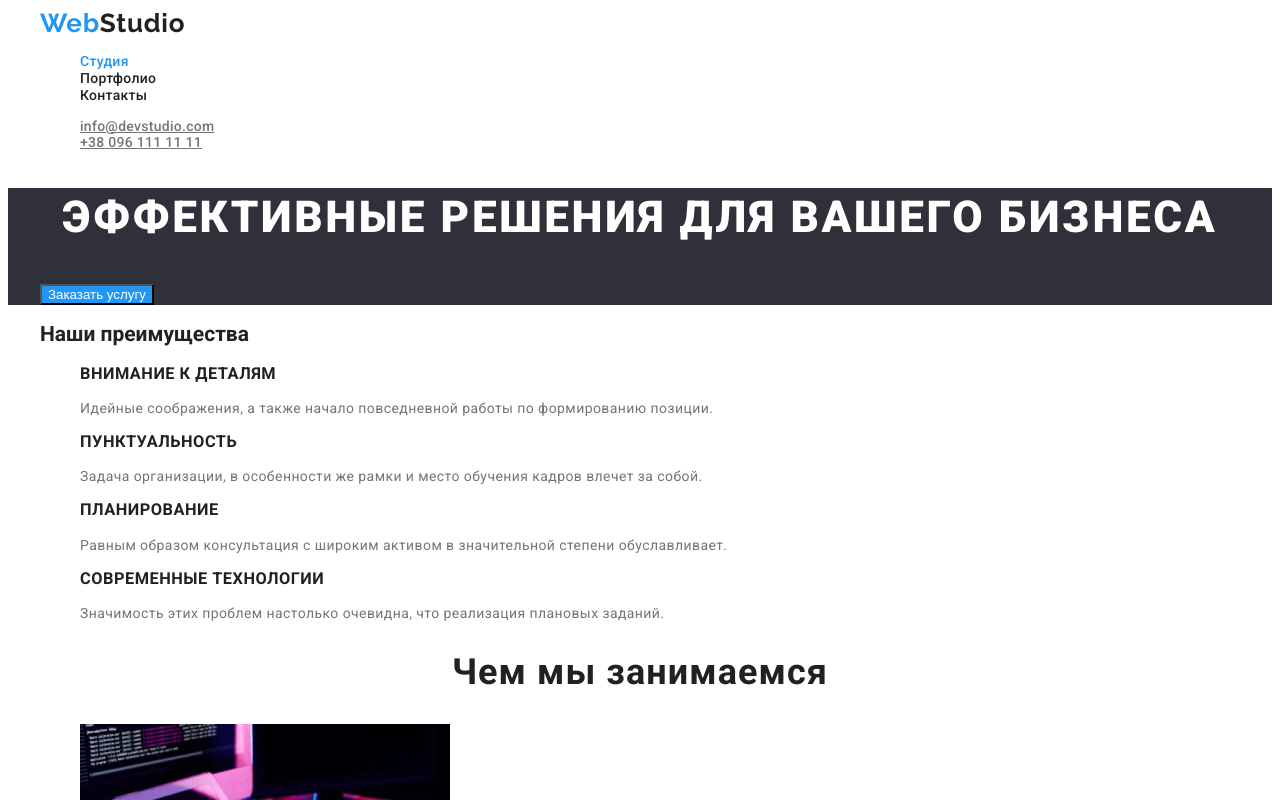
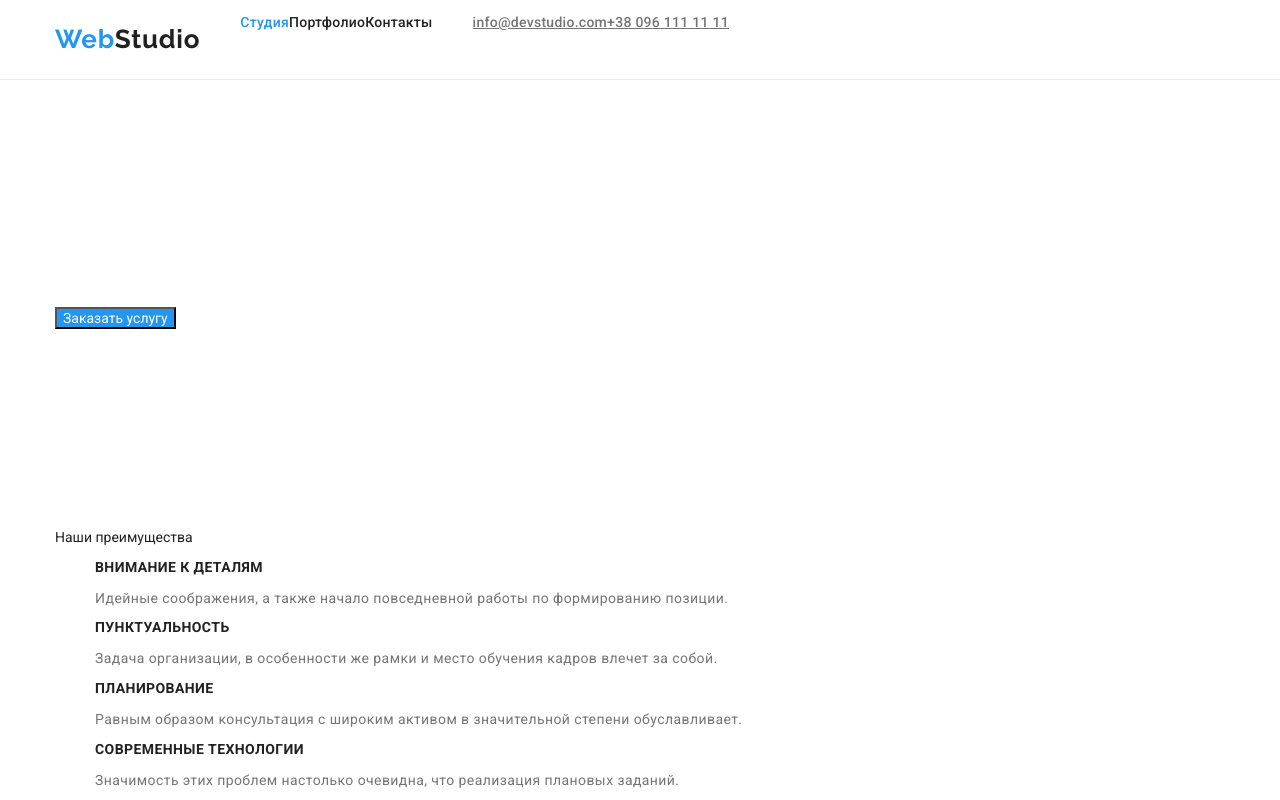
Before and after one commit to YoungSandw1ch/goit-markup-hw-03, a plain HTML site: page index.html in a window 1280 px wide. Shown: the top 800 px of the page. Drawn offline with Linux system fonts and the light colour scheme.

Commit message:
start
padding margin

```diff
--- a/css/styles.css
+++ b/css/styles.css
@@ -17,8 +17,23 @@ body {
   font-size: 14px;
   line-height: 1.2;
 }
-.list {
-  list-style: none;
+ul li {
+list-style: none;
+}
+h1,
+h2,
+h3,
+h4,
+h5,
+h6 {
+  font-size: inherit;font-weight: 400;
+}
+.section {
+  padding-top: 94px;
+  padding-bottom: 94px;
+}
+/* этот заголовок нужно сделать невидимым он для семантики */
+.hide__title{
 }
 .container{
   width: 1200px;
@@ -47,12 +62,20 @@ body {
 .header {
   letter-spacing: 0.02em;
   font-weight: 500;
+  border-bottom: 1px solid #ececec;
+}
+.header__box {
+  display: flex;
 }
 .menu {
+  display: flex;
 }
 .menu__logo {
+  padding-top: 24px;
+  padding-bottom: 24px;
 }
 .navigation {
+  display: flex;
 }
 .navigation__item{
 }
@@ -61,6 +84,7 @@ body {
   color: var(--firstFontColor);
 }
 .contacts {
+  display: flex;
 }
 .contacts__item{
 }
@@ -74,9 +98,6 @@ body {
 
 /* -------------------------------------------studio-main--------------------------------*/
 
-.head {
-background-color: var(--mainBG);
-}
 .head__title {
   font-size: 44px;
   font-weight: 900;
@@ -95,11 +116,6 @@ background-color: var(--mainBG);
   background-color: var(--brandHover);
   cursor: pointer;
 }
-.blocks {
-}
-/* этот заголовок нужно сделать невидимым он для семантики */
-.blocks__title{}
-
 .rows {
 }
 .rows__item {
@@ -114,8 +130,7 @@ background-color: var(--mainBG);
   letter-spacing: 0.03em;
   color: var(--secondFontColor);
 }
-.work {
-}
+
 .work__title {
 }
 .title {
@@ -129,8 +144,6 @@ background-color: var(--mainBG);
 .jobs__item {
 }
 .jobs__img {
-}
-.cards {
 }
 .cards__title {
 }
@@ -153,13 +166,9 @@ background-color: var(--mainBG);
 
 /* -----------------------------------------portfolio-main-------------------------------*/
 
-.section {
+
+.filter {
   font-size: 16px;
-}
-/* этот заголовок нужно сделать невидимым он для семантики */
-.section__title{
-}
-.filter {
   line-height: 1.62;
   letter-spacing: 0.03em;
   font-weight: 500;
@@ -190,6 +199,7 @@ background-color: var(--mainBG);
   font-weight: 700;
 }
 .portfolio__text {
+  font-size: 16px;
   line-height: 1.87;
   letter-spacing: 0.03em;
   color: var(--secondFontColor);
--- a/index.html
+++ b/index.html
@@ -7,39 +7,42 @@
   <title>Студия</title>
   <link href="https://fonts.googleapis.com/css2?family=Raleway:wght@700&family=Roboto:wght@400;500;700;900&display=swap"
     rel="stylesheet">
+  <link rel="stylesheet" href="./css/modern-normalize.css">
   <link rel="stylesheet" href="./css/styles.css">
 </head>
 
 <body>
   <header class="header">
     <div class="container">
+      <div class="header__box">
         <nav class="menu">
           <a class="menu__logo logo" href="#" target="_blank" rel="noreferrer noopener">Web<span>Studio</span></a>
-        <ul class="navigation list">
+          <ul class="navigation">
             <li class="navigation__item"><a class="navigation__link link current" href="./index.html">Студия</a></li>
             <li class="navigation__item"><a class="navigation__link link" href="./portfolio.html">Портфолио</a></li>
             <li class="navigation__item"><a class="navigation__link link" href="#">Контакты</a></li>
           </ul>
         </nav>
-      <ul class="contacts list">
+        <ul class="contacts">
           <li class="contacts__item"><a class="contacts__link link"
               href="mailto:info@devstudio.com">info@devstudio.com</a>
           </li>
           <li class="contacts__item"><a class="contacts__link link" href="tel:+380961111111">+38 096 111 11 11</a></li>
         </ul>
       </div>
+    </div>
   </header>
   <main>
-    <section class="head">
+    <section class="section">
       <div class="container">
         <h1 class="head__title">Эффективные решения для вашего бизнеса</h1>
         <button class="head__btn" type="button">Заказать услугу</button>
       </div>
     </section>
-    <section class="blocks">
+    <section class="section">
       <div class="container">
-        <h2 class="blocks__title">Наши преимущества</h2>
-        <ul class="rows list">
+        <h2 class="hide__title">Наши преимущества</h2>
+        <ul class="rows">
           <li class="rows__item">
             <h3 class="rows__title">Внимание к деталям</h3>
             <p class="rows__text">Идейные соображения, а также начало повседневной работы по формированию позиции.</p>
@@ -61,10 +64,10 @@
         </ul>
       </div>
     </section>
-    <section class="work">
+    <section class="section">
       <div class="container">
         <h2 class="work__title title">Чем мы занимаемся</h2>
-        <ul class="jobs list">
+        <ul class="jobs">
           <li class="jobs__item"><img class="jobs__img" src="./images/what-we-do/what-we-do-1.jpg"
               alt=" пишет код на клавиатуре" width="370"></li>
           <li class="jobs__item"><img class="jobs__img" src="./images/what-we-do/what-we-do-2.jpg"
@@ -74,10 +77,10 @@
         </ul>
       </div>
     </section>
-    <section class="cards">
+    <section class="section">
       <div class="container">
         <h2 class="cards__title title">Наша команда</h2>
-        <ul class="team list">
+        <ul class="team">
           <li class="team__item">
             <img class="team__img" src="./images/team/team-1.jpg" alt="член команды мужчина" width="270" height="260">
             <div class="team__box">
@@ -114,7 +117,7 @@
     <div class="container">
       <a class="footer__logo logo" href="#" target="_blank" rel="noreferrer noopener">Web<span>Studio</span></a>
       <address class="footer__address">
-        <ul class="footer__list list">
+        <ul class="footer__list">
           <li><a class="footer__map" href="#">г. Киев, пр-т Леси Украинки, 26</a></li>
           <li><a class="footer__link link" href="mailto:info@example.com">info@example.com</a></li>
           <li><a class="footer__link link" href="tel:+380991111111">+38 099 111 11 11</a></li>
```
Also changed, not shown: portfolio.html (+7 -6 lines). Lines whose indentation alone changed are shown as unchanged.
